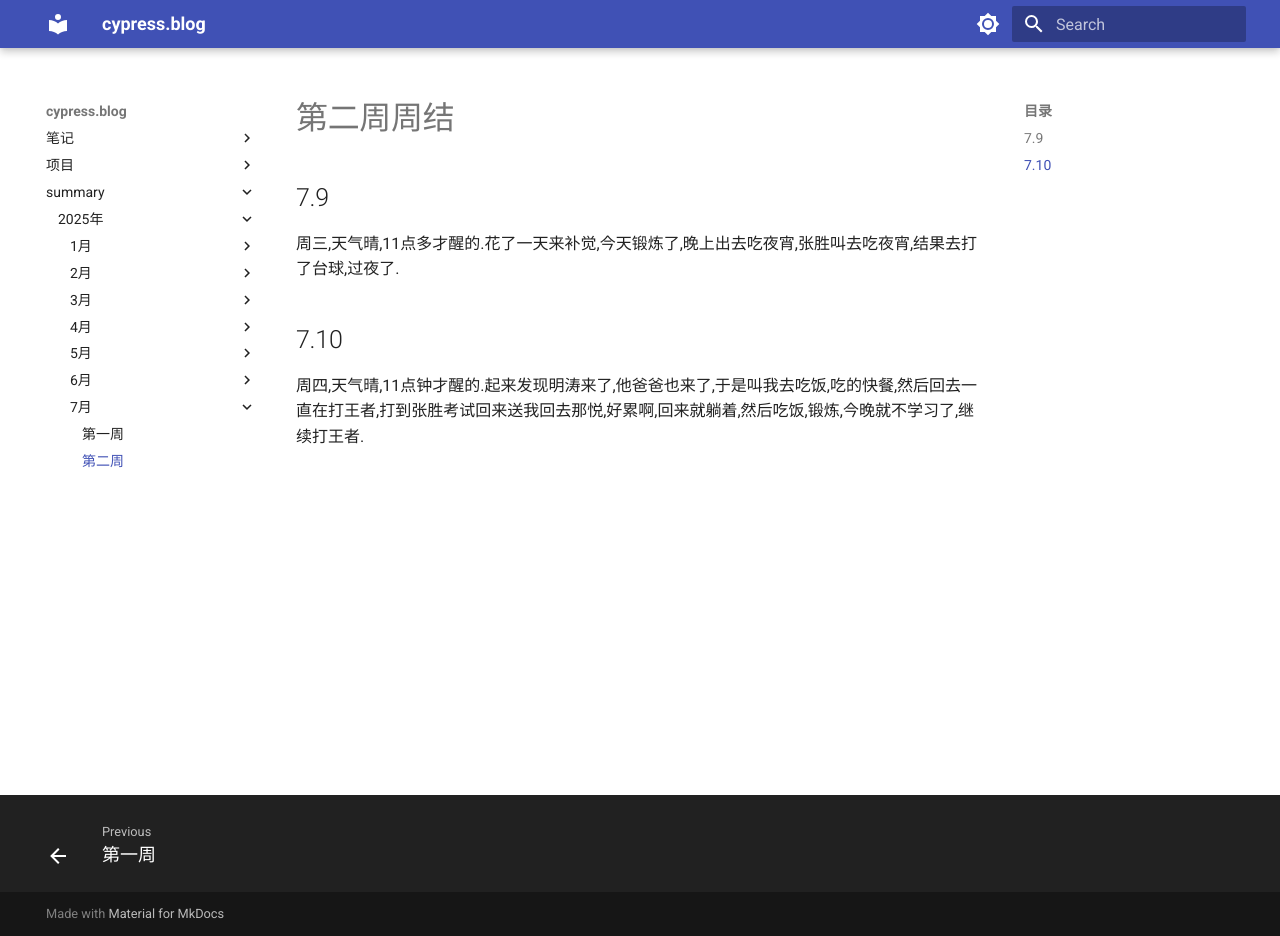
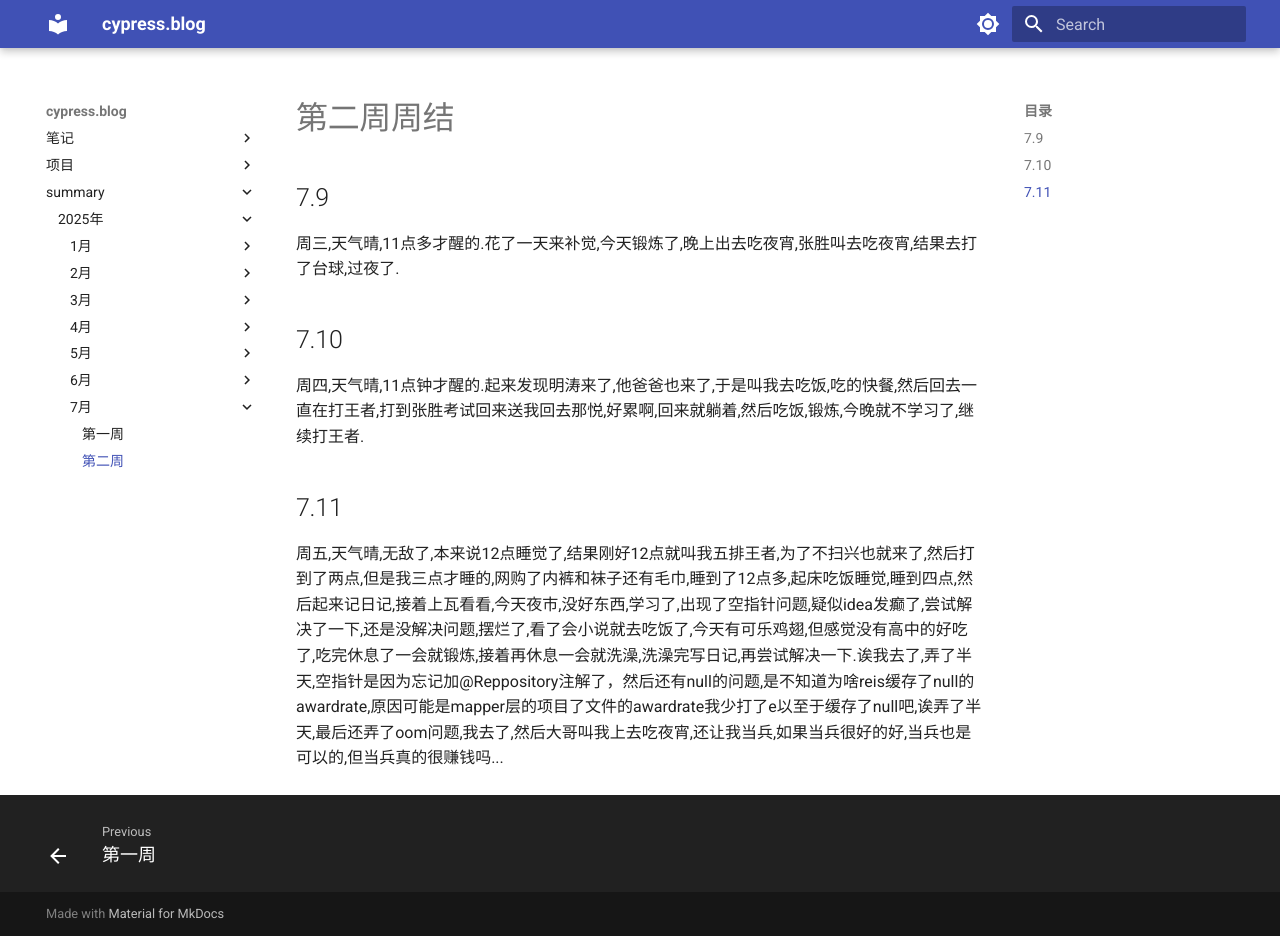
Before and after one commit to cyprer/blog0, an MkDocs documentation site: the page built from docs/summary/25year/7month/2week.md, in a window 1280 px wide and 936 px high. Built offline with MkDocs 1.6.1 and Material for MkDocs 9.7.7, drawn with Linux system fonts in a browser that asks for light colours.

Commit message:
docs: 更新25年7月第2周总结文档
添加7月11日的日记内容，记录当天的活动和技术问题解决过程

```diff
--- a/docs/summary/25year/7month/2week.md
+++ b/docs/summary/25year/7month/2week.md
@@ -4,3 +4,5 @@
   周三,天气晴,11点多才醒的.花了一天来补觉,今天锻炼了,晚上出去吃夜宵,张胜叫去吃夜宵,结果去打了台球,过夜了.
 ## 7.10
   周四,天气晴,11点钟才醒的.起来发现明涛来了,他爸爸也来了,于是叫我去吃饭,吃的快餐,然后回去一直在打王者,打到张胜考试回来送我回去那悦,好累啊,回来就躺着,然后吃饭,锻炼,今晚就不学习了,继续打王者.
+## 7.11
+  周五,天气晴,无敌了,本来说12点睡觉了,结果刚好12点就叫我五排王者,为了不扫兴也就来了,然后打到了两点,但是我三点才睡的,网购了内裤和袜子还有毛巾,睡到了12点多,起床吃饭睡觉,睡到四点,然后起来记日记,接着上瓦看看,今天夜市,没好东西,学习了,出现了空指针问题,疑似idea发癫了,尝试解决了一下,还是没解决问题,摆烂了,看了会小说就去吃饭了,今天有可乐鸡翅,但感觉没有高中的好吃了,吃完休息了一会就锻炼,接着再休息一会就洗澡,洗澡完写日记,再尝试解决一下.诶我去了,弄了半天,空指针是因为忘记加@Reppository注解了，然后还有null的问题,是不知道为啥reis缓存了null的awardrate,原因可能是mapper层的项目了文件的awardrate我少打了e以至于缓存了null吧,诶弄了半天,最后还弄了oom问题,我去了,然后大哥叫我上去吃夜宵,还让我当兵,如果当兵很好的好,当兵也是可以的,但当兵真的很赚钱吗...
```
